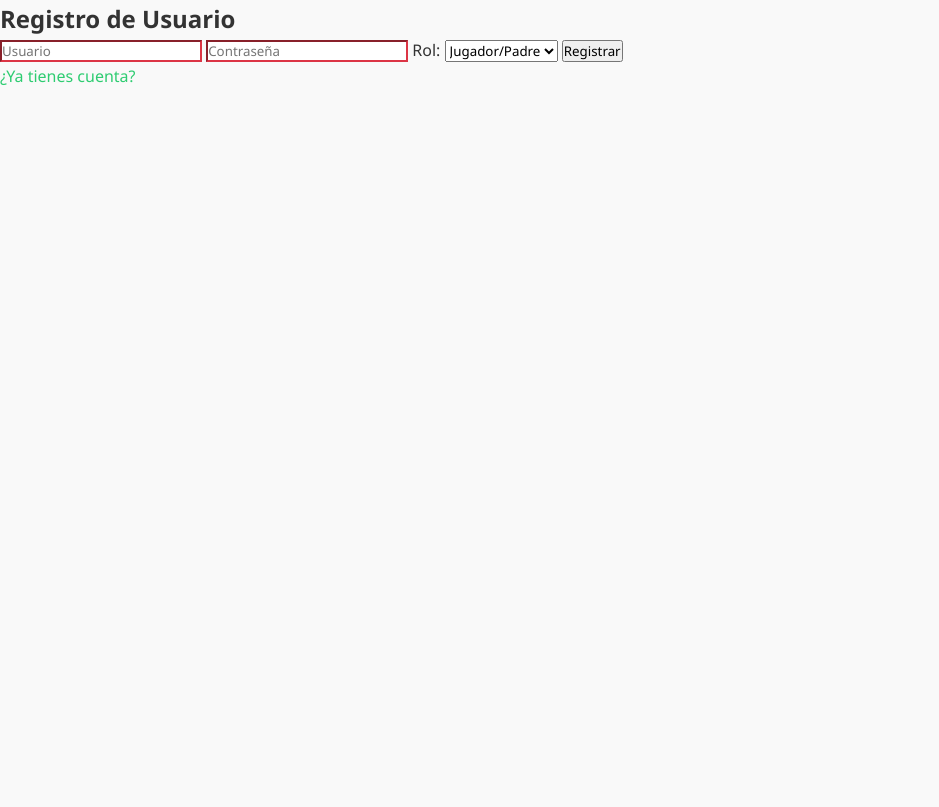
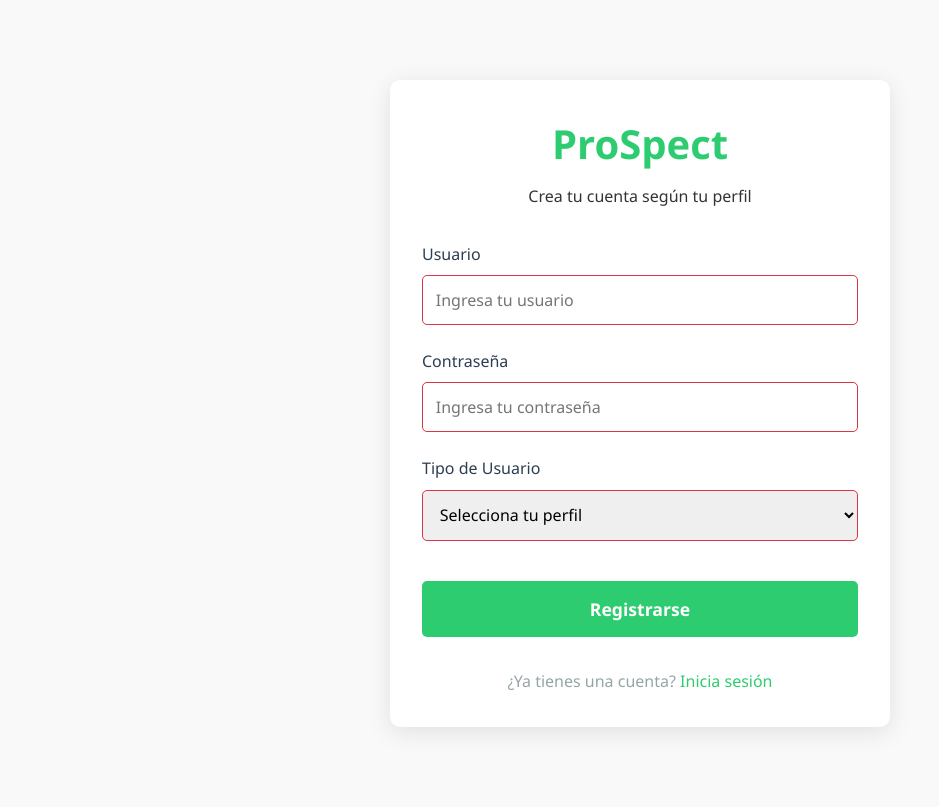
Before and after one commit to RaulRoman03/ProSpect, a Flask app: template templates/register.html in a window 1280 px wide. Shown: the whole page, without its empty margins (0-939 px from the left). Before the commit the page ends 85 px from the top, so only its background shows below. Run offline with Flask 2, Linux system fonts and the light colour scheme; the template is opened without the code that fills it, so the values that code supplies are empty.

Commit message:
register change

```diff
--- a/templates/register.html
+++ b/templates/register.html
@@ -2,25 +2,40 @@
 <html lang="es">
 <head>
     <meta charset="UTF-8">
-    <title>Registro</title>
+    <meta name="viewport" content="width=device-width, initial-scale=1.0">
+    <title>Registro - ProSpect</title>
     <link rel="stylesheet" href="{{ url_for('static', filename='css/style.css') }}">
 </head>
 <body>
-    <h2>Registro de Usuario</h2>
+    <div class="login-container">
+        <div class="login-header">
+            <h1>ProSpect</h1>
+            <p>Crea tu cuenta según tu perfil</p>
+        </div>
         <form method="POST" action="{{ url_for('register') }}">
-        <input type="text" name="username" placeholder="Usuario" required
+            <div class="form-group">
+                <label for="username">Usuario</label>
+                <input type="text" name="username" id="username" required placeholder="Ingresa tu usuario"
                        value="{{ form_data.username if form_data and form_data.get('username') else '' }}">
-        <input type="password" name="password" placeholder="Contraseña" required>
-
-        <label for="role">Rol:</label>
+            </div>
+            <div class="form-group">
+                <label for="password">Contraseña</label>
+                <input type="password" name="password" id="password" required placeholder="Ingresa tu contraseña">
+            </div>
+            <div class="form-group">
+                <label for="role">Tipo de Usuario</label>
                 <select name="role" id="role" required>
+                    <option value="">Selecciona tu perfil</option>
                     <option value="player" {% if form_data and form_data.get('role') == 'player' %}selected{% endif %}>Jugador/Padre</option>
                     <option value="coach" {% if form_data and form_data.get('role') == 'coach' %}selected{% endif %}>Entrenador</option>
                     <option value="recruiter" {% if form_data and form_data.get('role') == 'recruiter' %}selected{% endif %}>Reclutador</option>
                 </select>
-
-        <button type="submit">Registrar</button>
+            </div>
+            <button type="submit" class="login-button">Registrarse</button>
         </form>
-    <p><a href="{{ url_for('login') }}">¿Ya tienes cuenta?</a></p>
+        <div class="login-footer">
+            <p>¿Ya tienes una cuenta? <a href="{{ url_for('login') }}">Inicia sesión</a></p>
+        </div>
+    </div>
 </body>
 </html>
```
Lines whose indentation alone changed are shown as unchanged.
